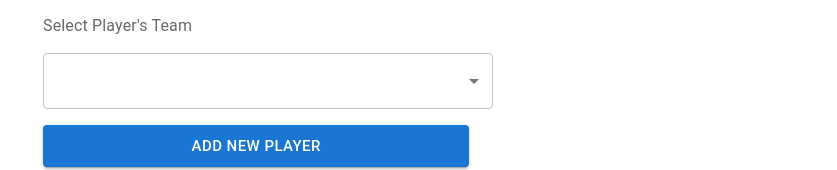
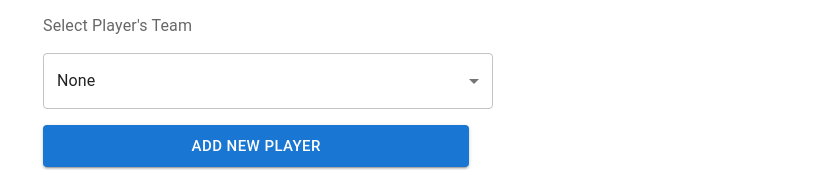
Before and after one commit to NatalieMae/SportsTeamCalendar, a React (Create React App) app: page / in a window 1280 px wide. Shown: the part 2887-3057 px from the top of the page, without its empty margins (221-1058 px from the left). Built offline with nearby package versions, Linux system fonts and the light colour scheme.

Commit message:
handleDataChange updated

```diff
--- a/src/components/AddPlayerForm.jsx
+++ b/src/components/AddPlayerForm.jsx
@@ -6,33 +6,33 @@ import TextField from '@mui/material/TextField';
 import InputLabel from '@mui/material/InputLabel';
 import MenuItem from '@mui/material/MenuItem';
 import Select, { SelectChangeEvent } from '@mui/material/Select';
-import { textTransform } from '@mui/system';
-import { TabletMacSharp } from '@mui/icons-material';
 
-const teams =['team1', 'team3']
+
+const teams =['None','team1','team2', 'team3', 'team4']
 
 function AddPlayerForm(){
 
-    const handleSelectedTeam = ({target}) => {
-        const{value} =  target
-        setSignUpCredentials({'team': value})
-        console.log(value)
-        console.log('team selected')
-    };
-
-    const [signUpCredentials, setSignUpCredentials] = useState({})
-    const [currentSelectedTeam, setCurrentSelectedTeam] = useState(null)
+    const [currentSelectedTeam, setCurrentSelectedTeam] = useState('None')
+    const [data, setData] = useState('none')
 
     const handleTeamChange = (event)=>{
         setCurrentSelectedTeam(event.target.value)
+        console.log(event.target.value)
+
     }
 
-    const handleData=({target})=>{
-        const{name,value} = target
-        console.log(name,value)
-        setSignUpCredentials({[name]: value})
+    const handleDataChange = (event) =>{
+       setData(event.target.value)
+       console.log(event.target.value)
 
     }
+
+    // const handleData=({target})=>{
+    //     const{name,value} = target
+    //     console.log(name,value)
+    //     setSignUpCredentials({[name]: value})
+
+    // }
 
     return(
 
@@ -52,15 +52,16 @@ function AddPlayerForm(){
                         variant="outlined"
                         name = 'playerFirstName'
                         type = 'text'
-                        onChange = {handleData}
+                        onChange = {handleDataChange}
                         maxLength = {10}
                         />
+
                         <TextField id="Last Name"
                         label="Last Name"
                         variant="outlined"
                         name = 'playerLastName'
                         type = 'text'
-                        onChange = {handleData}
+                        onChange = {handleDataChange}
                         maxLength = {10}
                         />
                         <TextField id="Date of Birth"
@@ -68,7 +69,7 @@ function AddPlayerForm(){
                         variant="outlined"
                         name = "playerDOB"
                         type = 'date'
-                        onChange = {handleData}
+                        onChange = {handleDataChange}
                         maxLength = {10}
                         />
 
--- a/src/components/UserSignUpForm.jsx
+++ b/src/components/UserSignUpForm.jsx
@@ -23,7 +23,7 @@ function UserSignUp(){
         console.log('team selected')
     };
 
-    const [signUpCredentials, setSignUpCredentials] = useState({})
+    const [signUpCredentials, setSignUpCredentials] = useState(null)
 
 
     const handleData=({target})=>{
```
